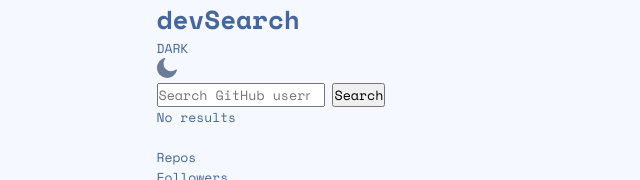
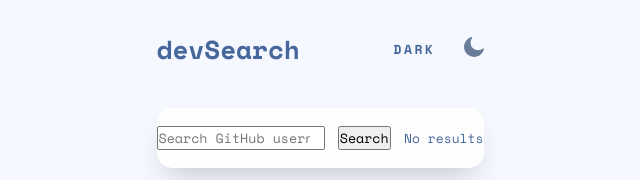
Before and after one commit to jmeegan2/GitHub-Search-App--API-practice-, a plain HTML site: page index.html in a window 1280 px wide. Shown: the top 180 px of the page, without its empty margins (320-960 px from the left). Drawn offline with nearby package versions, Linux system fonts and the light colour scheme.

Commit message:
searchbar container done

```diff
--- a/style.css
+++ b/style.css
@@ -25,5 +25,42 @@ body{
 }
 .container{
     max-width: 327px;
-    margin:auto;
+    margin: auto;
 }
+.header{
+    display: flex;
+    justify-content: space-between;
+    align-items: center;
+    height: 78px;
+    padding-top: 10px;
+}
+#btn-mode{
+    display: flex;
+    /* Distribute items evenly
+    The first item is flush with the start,
+    the last is flush with the end */
+    justify-content: space-between;
+    align-items: center;
+    width: 90px;
+    height: 38px;
+    letter-spacing: 2.5px;
+    color: var(--lm-text);
+    font-weight: bold;
+}
+#btn-mode:hover{
+    cursor: pointer;
+}
+.searchbar-container{
+    background-color: var(--lm-bg-content);
+    border-radius: 15px;
+    margin-top: 20px;
+    box-shadow: var(--lm-shadow-inactive);
+    display: flex;
+    height: 60px;
+    justify-content: space-between;
+    align-items: center;
+    background-image: url(assets/icon-search.svg);
+    background-repeat: no-repeat;
+    background-position-x: 15px;
+    background-position-y: center;
+}
```
